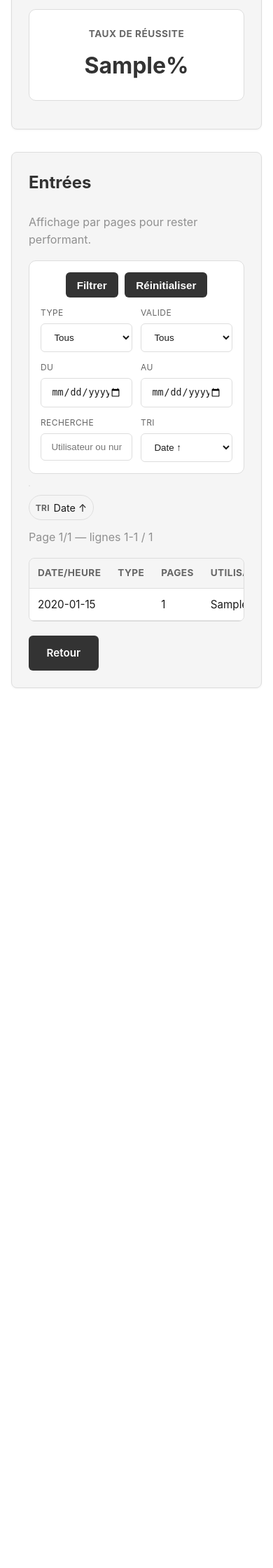
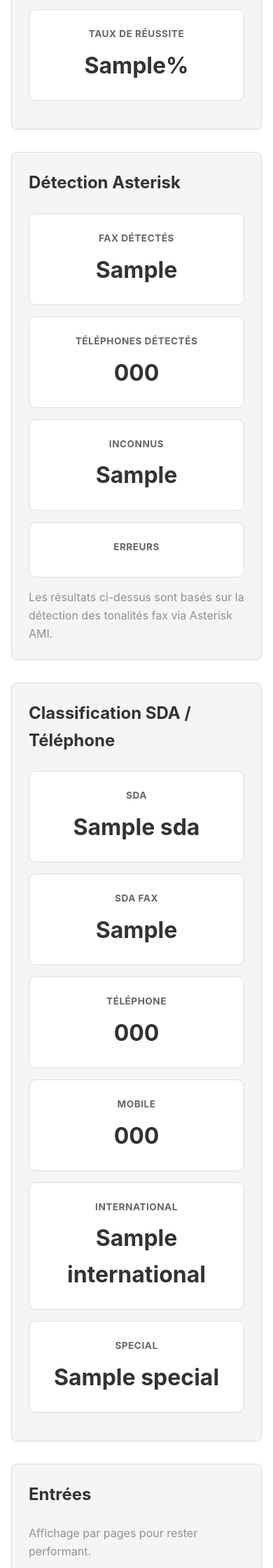
Before and after one commit to Imdraks/faxcloud-analyzer, a Flask app: template web/templates/report.html in a window 390 px wide. Shown: the part 1376-3616 px from the top of the page at 70% size. Before the commit the page ends 2359 px from the top, so only its background shows below. Run offline with Flask 3, Linux system fonts and the light colour scheme; the template is opened without the code that fills it: most values are stand-ins (such as "Sample title", 1, 10 or a date in 2020).

Commit message:
feat: Intégration détection Asterisk en temps réel au rapport
- Ajout method classify_entries_with_asterisk_detection() dans AsteriskEngine
  * Détection des tonalités fax (CNG/CED) via AMI Originate
  * Enrichit les entrées avec asterisk_tone, asterisk_is_fax, asterisk_duration_ms
  * Reclassifie les numéros basé sur les résultats détectés

- Modification analyze_data() avec paramètre enable_asterisk_detection
  * Statistiques détection (fax_detected, phone_detected, etc.)
  * Support détection optionnelle (par défaut désactivée)

- API /api/upload et /api/upload_async acceptent paramètre enable_detection

- Frontend:
  * Checkbox 'Détection Asterisk' dans formulaire d'upload
  * Section détection et classification SDA/Téléphone dans rapport
  * Tableau entries enrichi avec colonnes Asterisk (tonalité, FAX, durée)
  * Affichage dynamique des colonnes selon activation détection

- Performance: ~1 sec/numéro avec délai intentionnel (configurable)
- Déduplication: 1 appel Asterisk par numéro unique
- Compatibilité: désactiver par défaut, optionnel à l'upload

```diff
--- a/src/server.py
+++ b/src/server.py
@@ -971,6 +971,7 @@ def create_app() -> Flask:
         contract_id = request.form.get("contract") or None
         date_debut = request.form.get("start") or None
         date_fin = request.form.get("end") or None
+        enable_detection = request.form.get("enable_detection", "false").lower() == "true"
         ip = request.remote_addr
         user_agent = request.headers.get("User-Agent")
 
@@ -1020,7 +1021,7 @@ def create_app() -> Flask:
                 rows = import_faxcloud_export(str(filepath))
 
                 _set_job(upload_id, stage="analyze", message="Analyse…", percent=55)
-                analysis = analyze_data(rows, contract_id, date_debut, date_fin)
+                analysis = analyze_data(rows, contract_id, date_debut, date_fin, enable_asterisk_detection=enable_detection)
 
                 _set_job(upload_id, stage="report", message="Génération du rapport…", percent=75)
                 report_data = generate_report(analysis)
@@ -1103,9 +1104,10 @@ def create_app() -> Flask:
         contract_id = request.form.get("contract") or None
         date_debut = request.form.get("start") or None
         date_fin = request.form.get("end") or None
+        enable_detection = request.form.get("enable_detection", "false").lower() == "true"
 
         rows = import_faxcloud_export(str(filepath))
-        analysis = analyze_data(rows, contract_id, date_debut, date_fin)
+        analysis = analyze_data(rows, contract_id, date_debut, date_fin, enable_asterisk_detection=enable_detection)
         report_data = generate_report(analysis)
         insert_report_to_db(
             report_data["report_id"],
--- a/web/static/js/app.js
+++ b/web/static/js/app.js
@@ -30,6 +30,12 @@ class FaxApp {
 
         const formData = new FormData();
         formData.append('file', file);
+
+        // Ajoute les paramètres d'analyse
+        const enableDetection = document.getElementById('enableDetection');
+        if (enableDetection && enableDetection.checked) {
+            formData.append('enable_detection', 'true');
+        }
 
         const msgDiv = document.getElementById('uploadMessage');
         const progressDiv = document.getElementById('uploadProgress');
--- a/web/static/js/report.js
+++ b/web/static/js/report.js
@@ -18,8 +18,9 @@ function escapeHtml(value) {
 }
 
 class ReportEntries {
-  constructor(reportId) {
+  constructor(reportId, hasAsteriskDetection = false) {
     this.reportId = reportId;
+    this.hasAsteriskDetection = hasAsteriskDetection;
     this.limit = 20;
     this.total = null;
     this.page = 1;
@@ -235,8 +236,9 @@ class ReportEntries {
     const fragment = document.createDocumentFragment();
 
     if (!rows || rows.length === 0) {
+      const colCount = this.hasAsteriskDetection ? 10 : 7;
       const tr = document.createElement('tr');
-      tr.innerHTML = `<td colspan="6"><span class="text-muted">Aucune entrée pour ces filtres.</span></td>`;
+      tr.innerHTML = `<td colspan="${colCount}"><span class="text-muted">Aucune entrée pour ces filtres.</span></td>`;
       fragment.appendChild(tr);
       this.tbody.appendChild(fragment);
       return;
@@ -245,14 +247,32 @@ class ReportEntries {
     for (const r of rows) {
       const tr = document.createElement('tr');
       if (!r.valide) tr.classList.add('row-invalid');
-      tr.innerHTML = `
+
+      let html = `
         <td>${escapeHtml(r.datetime)}</td>
         <td>${escapeHtml(r.type)}</td>
         <td>${escapeHtml(r.pages)}</td>
         <td>${escapeHtml(r.utilisateur)}</td>
         <td>${escapeHtml(r.numero_normalise || r.numero_original)}</td>
+        <td>${escapeHtml(r.numero_type_label || '—')}</td>
         <td>${r.valide ? '✓' : '✗'}</td>
       `;
+
+      if (this.hasAsteriskDetection && r.asterisk_detected) {
+        html += `
+        <td>${escapeHtml(r.asterisk_tone || '—')}</td>
+        <td>${r.asterisk_is_fax ? '✓ FAX' : '✗'}</td>
+        <td>${r.asterisk_duration_ms || '—'}</td>
+        `;
+      } else if (this.hasAsteriskDetection) {
+        html += `
+        <td>—</td>
+        <td>—</td>
+        <td>—</td>
+        `;
+      }
+
+      tr.innerHTML = html;
       fragment.appendChild(tr);
     }
 
@@ -350,6 +370,8 @@ document.addEventListener('DOMContentLoaded', async () => {
   const reportId = root?.getAttribute('data-report-id');
   if (!reportId) return;
 
+  const hasAsteriskDetection = root?.getAttribute('data-asterisk-detection') === 'True';
+
   const deleteBtn = document.getElementById('deleteReportBtn');
   deleteBtn?.addEventListener('click', async () => {
     const ok = confirm('Supprimer ce rapport ? Cette action est irréversible.');
@@ -369,7 +391,7 @@ document.addEventListener('DOMContentLoaded', async () => {
     }
   });
 
-  const entries = new ReportEntries(reportId);
+  const entries = new ReportEntries(reportId, hasAsteriskDetection);
   window.addEventListener('popstate', async () => {
     entries.restoreFromUrl();
     await entries.loadPage(entries.page || 1);
--- a/web/templates/report.html
+++ b/web/templates/report.html
@@ -7,7 +7,7 @@
     <link rel="stylesheet" href="{{ url_for('static', filename='css/style.css') }}">
 </head>
 <body>
-    <div class="app-shell" data-report-id="{{ report.id }}">
+    <div class="app-shell" data-report-id="{{ report.id }}" data-asterisk-detection="{{ report.asterisk_detection.detection_enabled if report.asterisk_detection else false }}">
         <aside class="sidebar">
             <div class="brand">
                 <div class="brand-title">FaxCloud Analyzer</div>
@@ -98,6 +98,67 @@
                     </div>
                 </section>
 
+                {% if report.asterisk_detection %}
+                <section class="section">
+                    <h2>Détection Asterisk</h2>
+                    {% if report.asterisk_detection.detection_enabled %}
+                        <div class="stats-grid">
+                            <div class="stat-card">
+                                <h4>FAX Détectés</h4>
+                                <p class="stat-value">{{ report.asterisk_detection.fax_detected }}</p>
+                            </div>
+                            <div class="stat-card">
+                                <h4>Téléphones Détectés</h4>
+                                <p class="stat-value">{{ report.asterisk_detection.phone_detected }}</p>
+                            </div>
+                            <div class="stat-card">
+                                <h4>Inconnus</h4>
+                                <p class="stat-value">{{ report.asterisk_detection.unknown_detected }}</p>
+                            </div>
+                            <div class="stat-card">
+                                <h4>Erreurs</h4>
+                                <p class="stat-value">{{ report.asterisk_detection.detection_errors }}</p>
+                            </div>
+                        </div>
+                        <p class="text-muted" style="margin-top: 1rem;">Les résultats ci-dessus sont basés sur la détection des tonalités fax via Asterisk AMI.</p>
+                    {% else %}
+                        <p class="text-muted">Détection Asterisk désactivée pour ce rapport. Classification basée sur les plages SDA et préfixes géographiques.</p>
+                    {% endif %}
+                </section>
+                {% endif %}
+
+                {% if report.asterisk_stats %}
+                <section class="section">
+                    <h2>Classification SDA / Téléphone</h2>
+                    <div class="stats-grid">
+                        <div class="stat-card">
+                            <h4>SDA</h4>
+                            <p class="stat-value">{{ report.asterisk_stats.sda or 0 }}</p>
+                        </div>
+                        <div class="stat-card">
+                            <h4>SDA FAX</h4>
+                            <p class="stat-value">{{ report.asterisk_stats.sda_fax or 0 }}</p>
+                        </div>
+                        <div class="stat-card">
+                            <h4>Téléphone</h4>
+                            <p class="stat-value">{{ report.asterisk_stats.telephone or 0 }}</p>
+                        </div>
+                        <div class="stat-card">
+                            <h4>Mobile</h4>
+                            <p class="stat-value">{{ report.asterisk_stats.mobile or 0 }}</p>
+                        </div>
+                        <div class="stat-card">
+                            <h4>International</h4>
+                            <p class="stat-value">{{ report.asterisk_stats.international or 0 }}</p>
+                        </div>
+                        <div class="stat-card">
+                            <h4>Special</h4>
+                            <p class="stat-value">{{ report.asterisk_stats.special or 0 }}</p>
+                        </div>
+                    </div>
+                </section>
+                {% endif %}
+
                 {% if report.qr_path %}
                     <section class="section">
                         <h2>QR Code</h2>
@@ -170,7 +231,13 @@
                                     <th>Pages</th>
                                     <th>Utilisateur</th>
                                     <th>Numéro</th>
+                                    <th>Type de Numéro</th>
                                     <th>Valide</th>
+                                    {% if report.asterisk_detection and report.asterisk_detection.detection_enabled %}
+                                    <th>Tonalité</th>
+                                    <th>FAX?</th>
+                                    <th>Durée (ms)</th>
+                                    {% endif %}
                                 </tr>
                             </thead>
                             <tbody id="entriesTableBody"></tbody>
```
Also changed, not shown: src/core/analyzer.py (+35 -4 lines), src/core/asterisk.py (+87 -0 lines), web/templates/index.html (+11 -0 lines).
